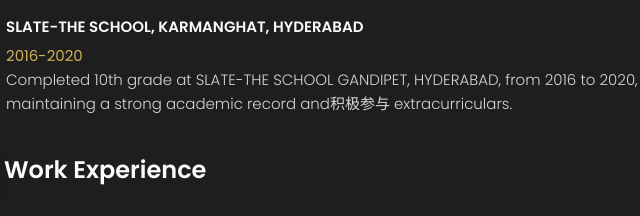
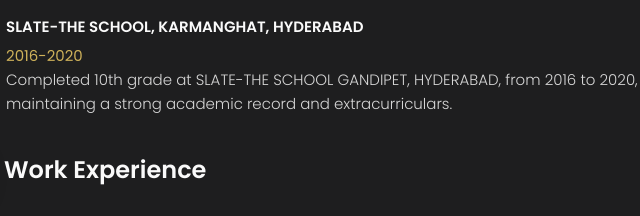
Before and after one commit to aishwaryam2310/Personal_Portfolio, a plain HTML site: page index.html in a window 1280 px wide. Both pictures are taken after a click on the button "Resume". Shown: the part 530-746 px from the top of the page, 430-1070 px from the left. Drawn offline with nearby package versions, Linux system fonts and the light colour scheme.

Commit message:
Update index.html

```diff
--- a/index.html
+++ b/index.html
@@ -359,7 +359,7 @@
                 <p class="timeline-text">
                   Completed 10th grade at SLATE-THE SCHOOL GANDIPET, HYDERABAD,
                   from 2016 to 2020, maintaining a strong academic record
-                  and积极参与 extracurriculars.
+                  and extracurriculars.
                 </p>
               </li>
             </ol>
```
